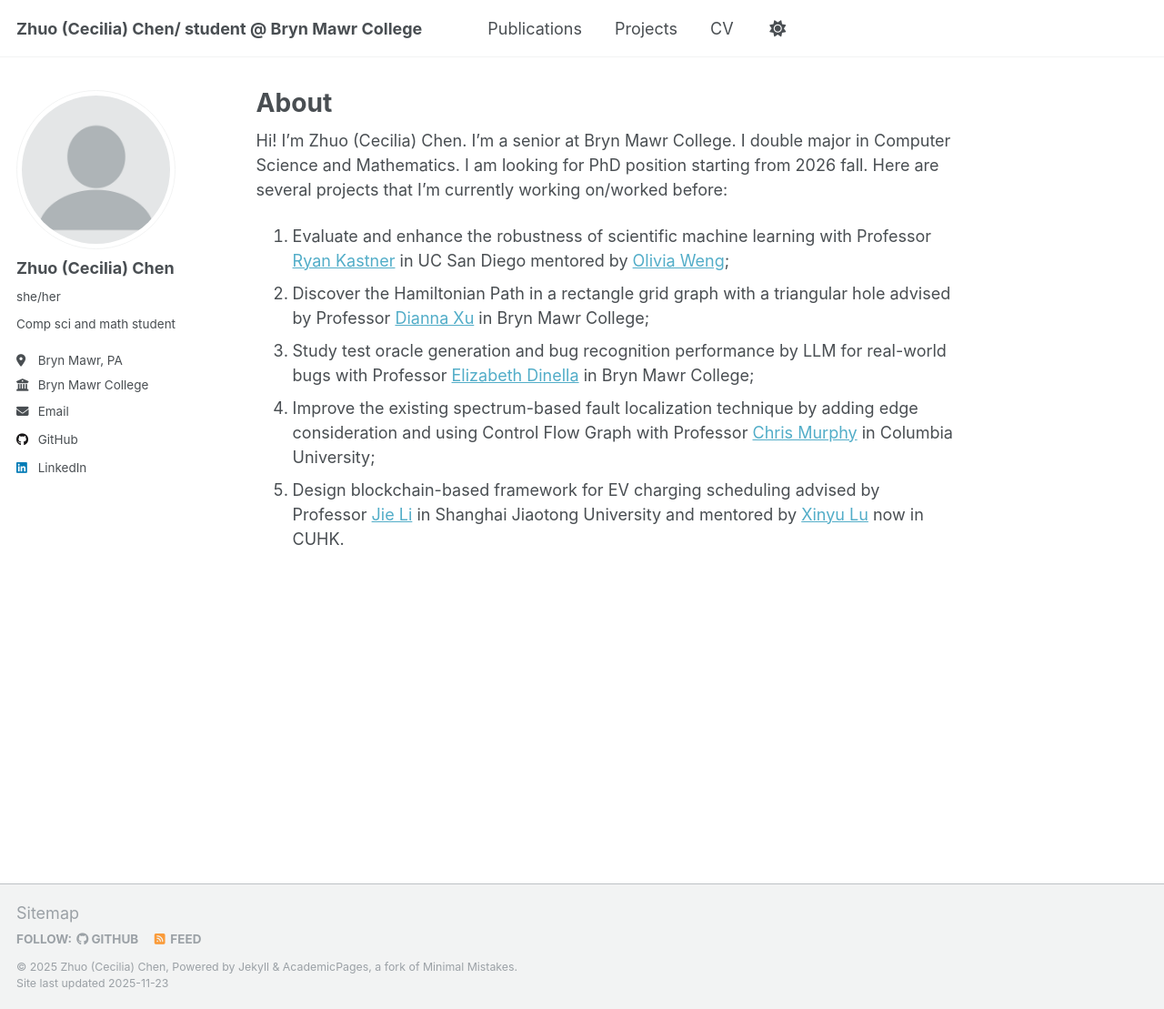
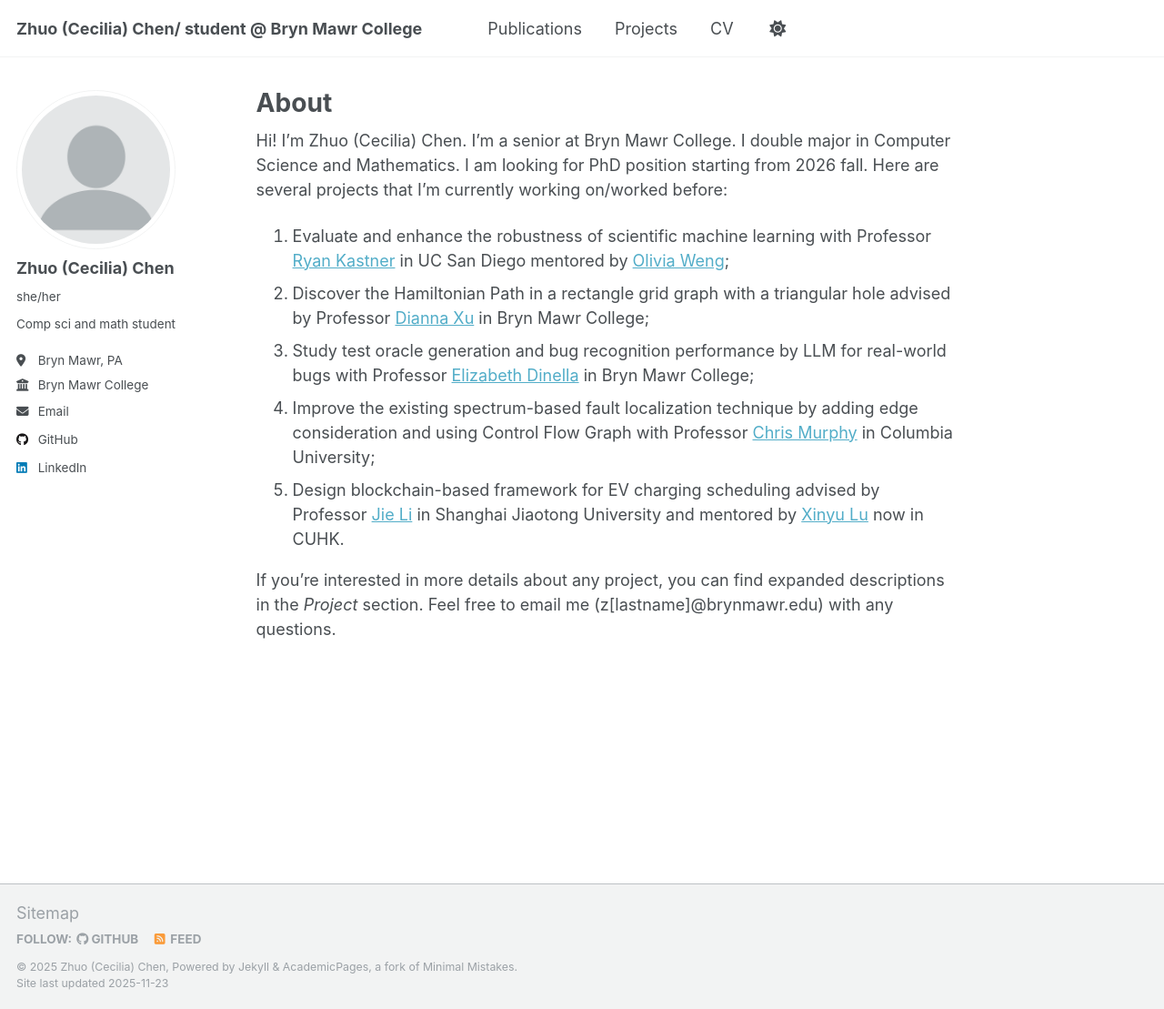
Before and after one commit to Cecilia7717/Cecilia7717.github.io, a Jekyll site: the page built from _pages/about.md, in a window 1280 px wide and 1109 px high. Shown: the whole window at 91% size. Built offline with Jekyll 4.4.1, drawn with Linux system fonts in a browser that asks for light colours.

Commit message:
Update about.md

```diff
--- a/_pages/about.md
+++ b/_pages/about.md
@@ -13,3 +13,5 @@ Hi! I'm Zhuo (Cecilia) Chen. I'm a senior at Bryn Mawr College. I double major i
 3. Study test oracle generation and bug recognition performance by LLM for real-world bugs with Professor [Elizabeth Dinella](https://elizabethdinella.github.io/) in Bryn Mawr College;
 4. Improve the existing spectrum-based fault localization technique by adding edge consideration and using Control Flow Graph with Professor [Chris Murphy](https://www.cs.swarthmore.edu/~cmurphy/) in Columbia University;
 5. Design blockchain-based framework for EV charging scheduling advised by Professor [Jie Li](https://www.cs.sjtu.edu.cn/~lijie/) in Shanghai Jiaotong University and mentored by [Xinyu Lu](https://luxinyu.com.cn/) now in CUHK.
+
+If you’re interested in more details about any project, you can find expanded descriptions in the *Project* section. Feel free to email me (z[lastname]@brynmawr.edu) with any questions.
```
